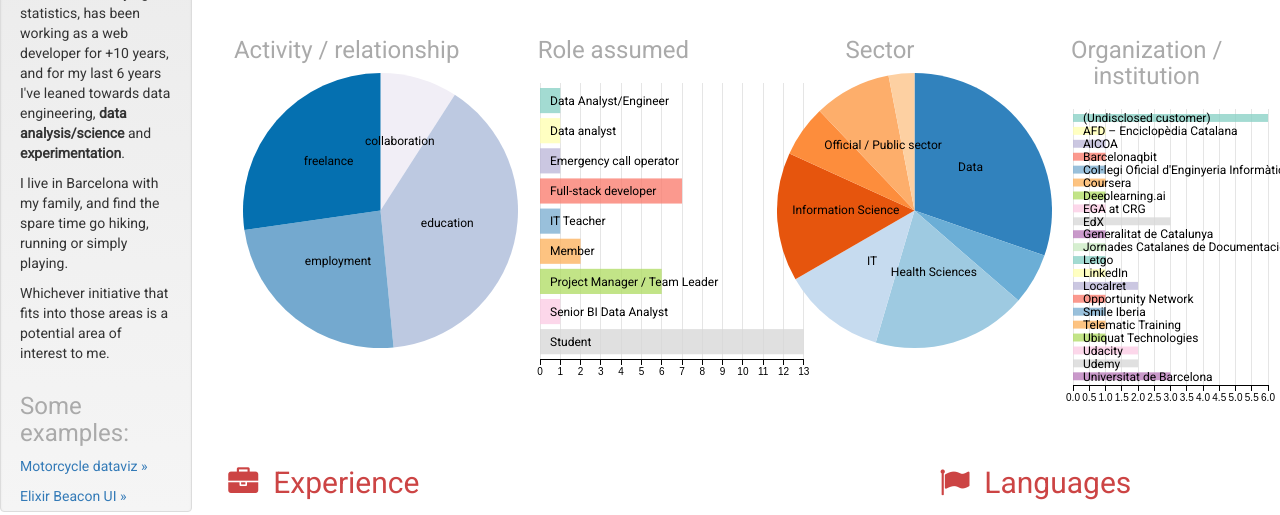
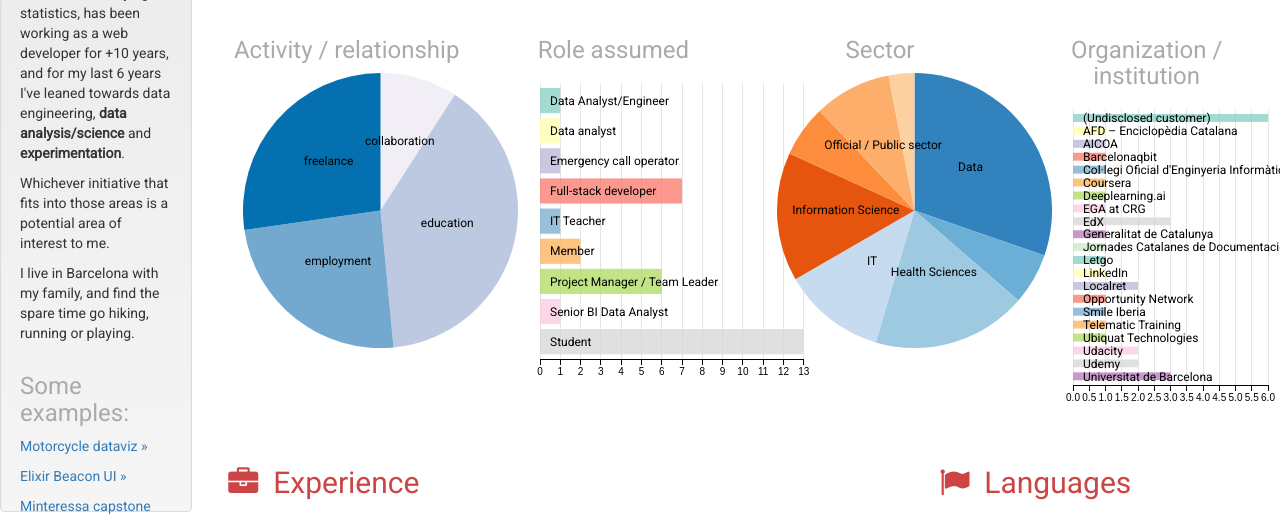
Before and after one commit to malberich/malberich.github.io, a plain HTML site: page index.html in a window 1280 px wide. Shown: the part 288-803 px from the top of the page. Drawn offline with Linux system fonts and the light colour scheme.

```diff
--- a/index.html
+++ b/index.html
@@ -53,8 +53,8 @@
                 </div>
                 <div class="col-sm-12 hidden-xs">
                   <p>I'm a curious person that started studying statistics, has been working as a web developer for +10 years, and for my last 6 years I've leaned towards  data engineering, <strong>data analysis/science</strong> and <strong>experimentation</strong>.</p>
-                  <p>I live in Barcelona with my family, and find the spare time go hiking, running or simply playing.</p>
                   <p>Whichever initiative that fits into those areas is a potential area of interest to me.</p>
+                  <p>I live in Barcelona with my family, and find the spare time go hiking, running or playing.</p>
                 </div>
                 <div class="col-sm-12 hidden-xs">
                   <h3>Some examples:</h3>
```
Also changed, not shown: motoviz/index.html (+1 -1 lines).
